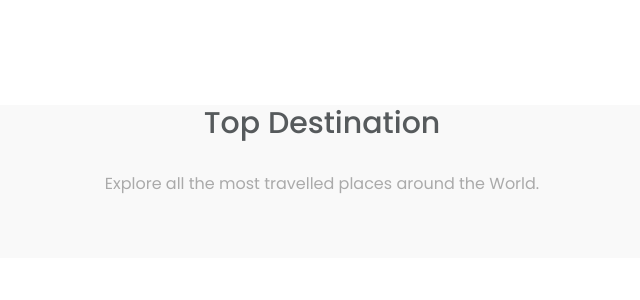
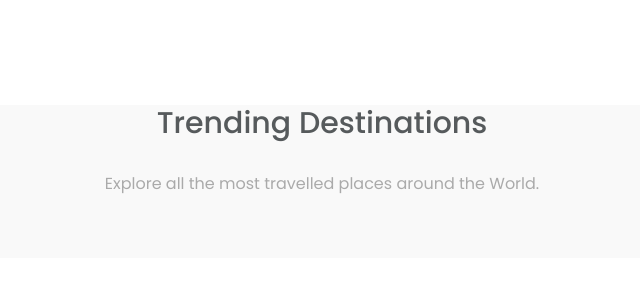
Before and after one commit to Tushar1337/TravelIn, a Django app: page / in a window 1280 px wide. Shown: the part 2041-2341 px from the top of the page, without its empty margins (318-958 px from the left). Run offline with Django 3.2, Linux system fonts and the light colour scheme; data that the repository does not hold is empty; some libraries are stand-ins or nearby versions.

Commit message:
edited html

```diff
--- a/travel/templates/index.html
+++ b/travel/templates/index.html
@@ -686,7 +686,7 @@
 				<div class="gallery-details">
 					<div class="gallary-header text-center">
 						<h2>
-							top destination
+							Trending destinations
 						</h2>
 						<p>
 							Explore all the most travelled places around the World.
```
